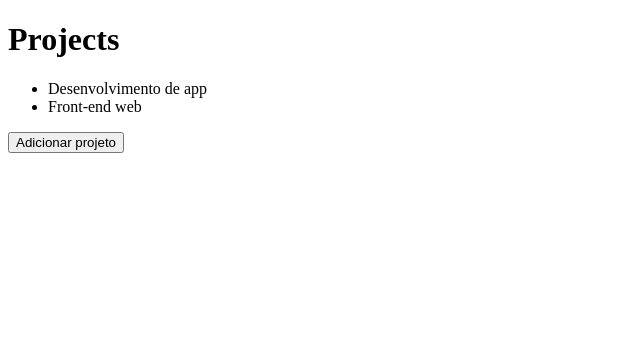
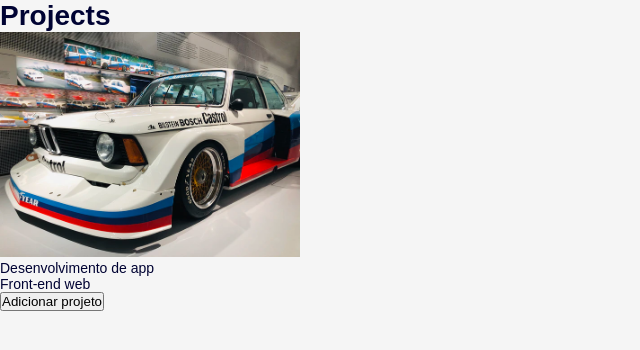
Before and after one commit to jschmo/bootcamp_01_02, a React app: page / in a window 1280 px wide. Shown: the top 350 px of the page, without its empty margins (0-640 px from the left). Built offline with nearby package versions, Linux system fonts and the light colour scheme.

Commit message:
01_06-Importando CSS e Imagens

```diff
--- /dev/null
+++ b/src/App.css
@@ -0,0 +1,12 @@
+* {
+  margin: 0;
+  padding: 0;
+  outline: 0;
+  box-sizing: border-box;
+}
+
+body {
+  background: #f5f5f5;
+  font: 14px sans-serif;
+  color: #000333
+}
--- a/src/App.js
+++ b/src/App.js
@@ -1,4 +1,7 @@
 import React, { useState } from 'react';
+
+import './App.css';
+import backgroundImage from './assets/background.jpg'
 
 import Header from './components/Header';
 
@@ -18,6 +21,7 @@
   return (
   <>
     <Header title="Projects" />
+    <img width={300} src={backgroundImage} />
     <ul>
       {projects.map(project => <li key={project}>{project}</li>)}
     </ul>
--- a/webpack.config.js
+++ b/webpack.config.js
@@ -9,7 +9,7 @@
   devServer: {
     contentBase: path.resolve(__dirname, 'public')
   },
-  module: {
+  module: { // asdasd
     rules: [
       {
         test: /\.js$/,
@@ -17,6 +17,19 @@
         use: {
           loader: 'babel-loader'
         }
+      },
+      {
+        test: /\.css$/,
+        exclude: /node_modules/,
+        use: [
+          { loader: 'style-loader' },
+          { loader: 'css-loader' }
+        ]
+      },
+      {
+        test: /.*\.(gif|png|jpe?g)$/i,
+        use:
+          { loader: 'file-loader'}
       }
     ]
   },
```
Also changed, not shown: package.json (+7 -0 lines), src/assets/background.jpg (added), 1 other file (tests, documents, lock files or other folders).
